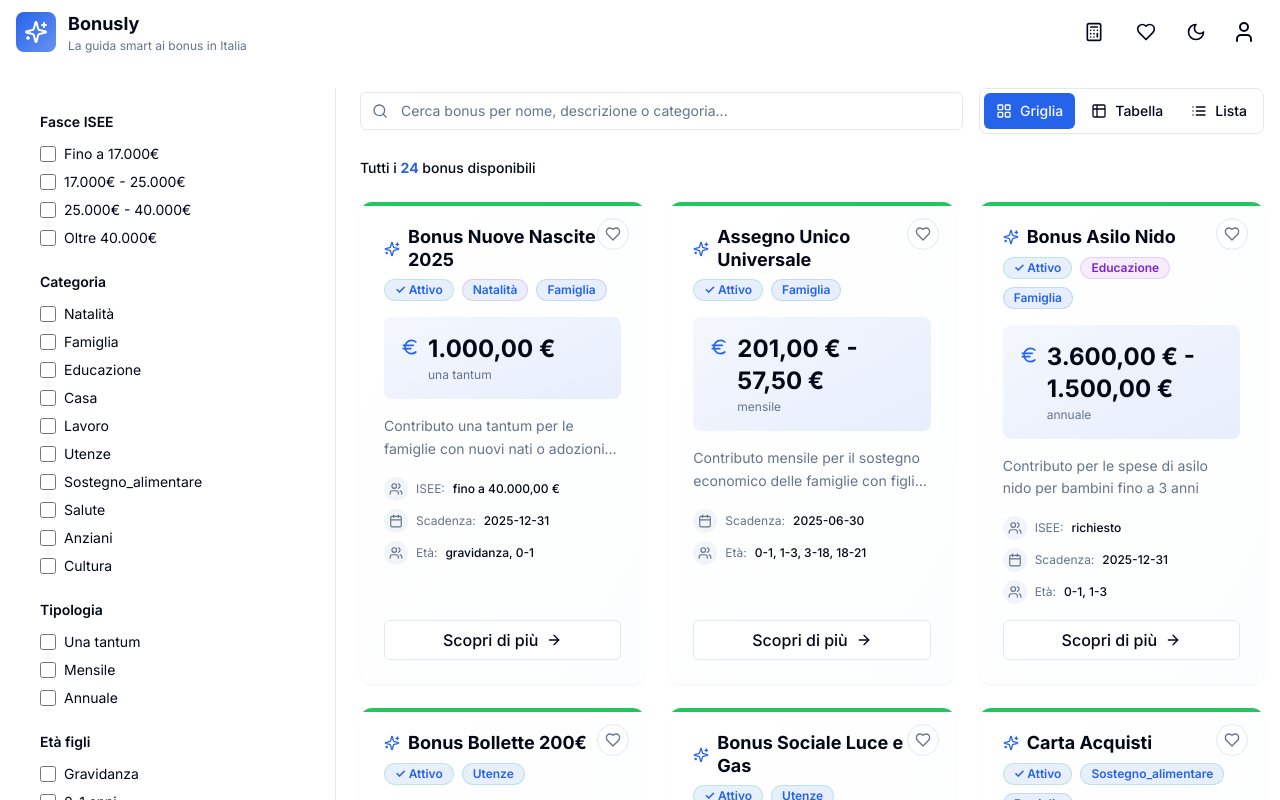
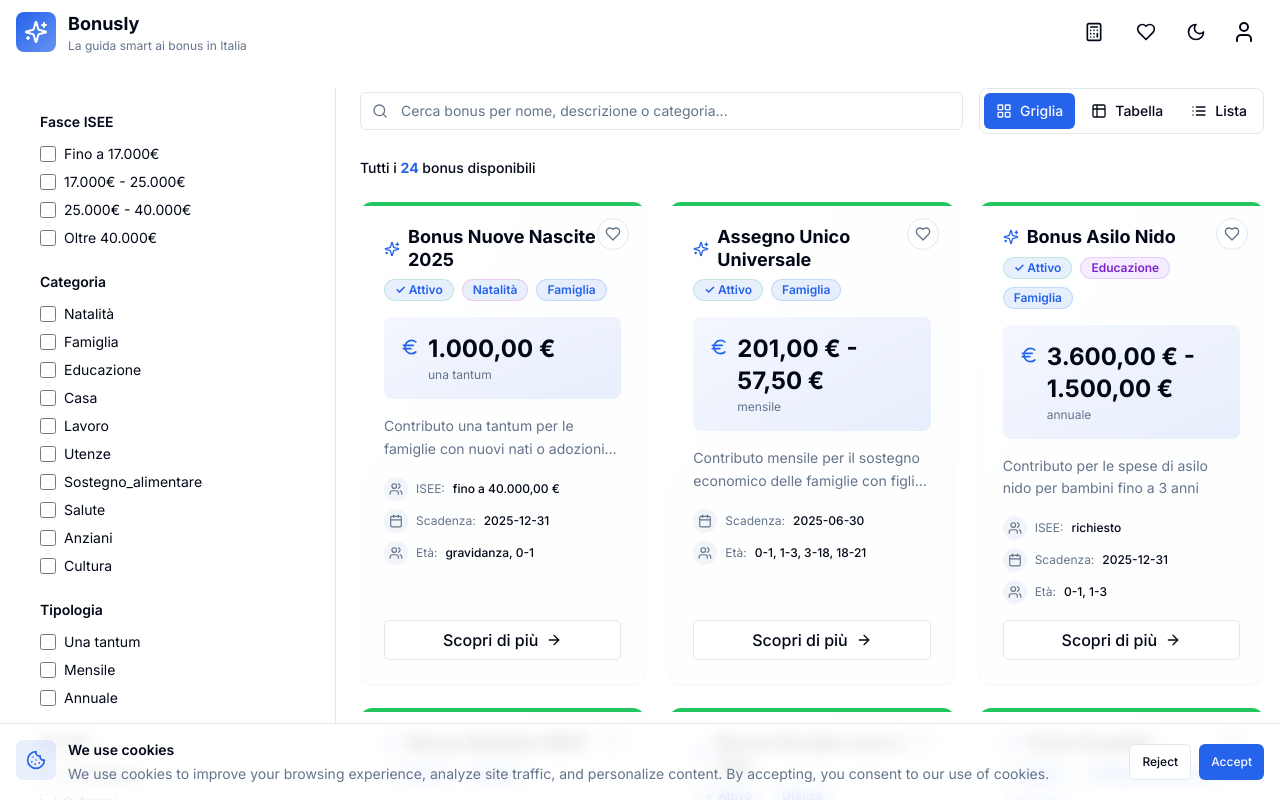
Before and after one commit to luigiPinna/bonus-italia-app, a Next.js app: page / in a window 1280 px wide. Shown: the top 800 px of the page. Built offline with nearby package versions, Linux system fonts and the light colour scheme; no server answers.

Commit message:
add cookie banner

```diff
--- a/app/layout.tsx
+++ b/app/layout.tsx
@@ -3,6 +3,7 @@ import { Inter } from 'next/font/google';
 import './globals.css';
 import { ThemeProvider } from '@/components/theme-provider';
 import { GoogleAnalytics } from '@/components/analytics';
+import { CookieConsentBanner } from '@/components/cookie-consent-banner';
 
 const inter = Inter({ subsets: ['latin'] });
 
@@ -55,6 +56,7 @@ export default function RootLayout({
           disableTransitionOnChange
         >
           {children}
+          <CookieConsentBanner />
         </ThemeProvider>
       </body>
     </html>
--- /dev/null
+++ b/components/cookie-consent-banner.tsx
@@ -0,0 +1,134 @@
+'use client';
+
+import { useState, useEffect } from 'react';
+import { Button } from '@/components/ui/button';
+import { X, Cookie } from 'lucide-react';
+import { cn } from '@/lib/utils';
+
+const COOKIE_CONSENT_KEY = 'cookie-consent';
+
+type ConsentStatus = 'accepted' | 'rejected' | null;
+type Language = 'it' | 'en';
+
+interface Translations {
+  title: string;
+  description: string;
+  accept: string;
+  reject: string;
+  learnMore: string;
+}
+
+const translations: Record<Language, Translations> = {
+  it: {
+    title: 'Utilizziamo i cookie',
+    description: 'Utilizziamo i cookie per migliorare la tua esperienza di navigazione, analizzare il traffico del sito e personalizzare i contenuti. Accettando, acconsenti al nostro utilizzo dei cookie.',
+    accept: 'Accetta',
+    reject: 'Rifiuta',
+    learnMore: 'Scopri di più',
+  },
+  en: {
+    title: 'We use cookies',
+    description: 'We use cookies to improve your browsing experience, analyze site traffic, and personalize content. By accepting, you consent to our use of cookies.',
+    accept: 'Accept',
+    reject: 'Reject',
+    learnMore: 'Learn more',
+  },
+};
+
+function getLanguage(): Language {
+  if (typeof window === 'undefined') return 'it';
+
+  const browserLang = navigator.language || (navigator as any).userLanguage;
+  return browserLang.startsWith('en') ? 'en' : 'it';
+}
+
+export function CookieConsentBanner() {
+  const [consent, setConsent] = useState<ConsentStatus>(null);
+  const [isVisible, setIsVisible] = useState(false);
+  const [language, setLanguage] = useState<Language>('it');
+
+  useEffect(() => {
+    // Get language from browser
+    const lang = getLanguage();
+    setLanguage(lang);
+
+    // Check if consent has been given
+    if (typeof window !== 'undefined') {
+      const savedConsent = localStorage.getItem(COOKIE_CONSENT_KEY) as ConsentStatus;
+      if (savedConsent) {
+        setConsent(savedConsent);
+        setIsVisible(false);
+      } else {
+        setIsVisible(true);
+      }
+    }
+  }, []);
+
+  const handleAccept = () => {
+    if (typeof window !== 'undefined') {
+      localStorage.setItem(COOKIE_CONSENT_KEY, 'accepted');
+      setConsent('accepted');
+      setIsVisible(false);
+    }
+  };
+
+  const handleReject = () => {
+    if (typeof window !== 'undefined') {
+      localStorage.setItem(COOKIE_CONSENT_KEY, 'rejected');
+      setConsent('rejected');
+      setIsVisible(false);
+    }
+  };
+
+  if (!isVisible) {
+    return null;
+  }
+
+  const t = translations[language];
+
+  return (
+    <div
+      className={cn(
+        'fixed bottom-0 left-0 right-0 z-50 border-t border-border bg-background/95 backdrop-blur supports-[backdrop-filter]:bg-background/80',
+        'transition-all duration-300 ease-in-out'
+      )}
+    >
+      <div className="container mx-auto px-4 py-4">
+        <div className="flex flex-col gap-4 sm:flex-row sm:items-center sm:justify-between">
+          <div className="flex flex-1 items-start gap-3">
+            <div className="flex h-10 w-10 shrink-0 items-center justify-center rounded-lg bg-primary/10">
+              <Cookie className="h-5 w-5 text-primary" />
+            </div>
+            <div className="flex-1">
+              <h3 className="mb-1 text-sm font-semibold text-foreground">
+                {t.title}
+              </h3>
+              <p className="text-sm text-muted-foreground">
+                {t.description}
+              </p>
+            </div>
+          </div>
+
+          <div className="flex shrink-0 items-center gap-2 sm:flex-row">
+            <Button
+              variant="outline"
+              size="sm"
+              onClick={handleReject}
+              className="text-xs"
+            >
+              {t.reject}
+            </Button>
+            <Button
+              variant="default"
+              size="sm"
+              onClick={handleAccept}
+              className="text-xs"
+            >
+              {t.accept}
+            </Button>
+          </div>
+        </div>
+      </div>
+    </div>
+  );
+}
```
